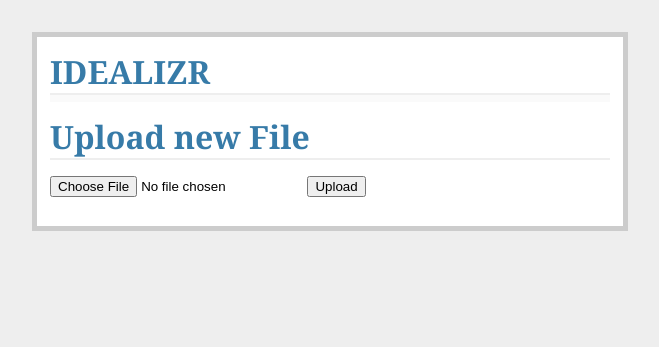
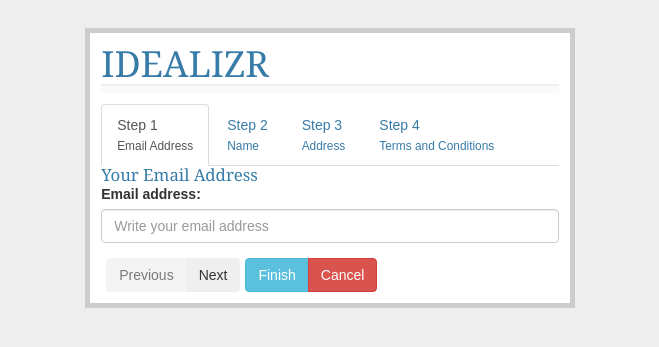
Before and after one commit to chobeat/blackbox, a Flask app: page /upload in a window 1280 px wide. Shown: the top 347 px of the page, without its empty margins (310-969 px from the left). Run offline with Flask 2, Linux system fonts and the light colour scheme; some libraries are stand-ins or nearby versions.

Commit message:
added multi-step form stub

```diff
--- /dev/null
+++ b/web/static/js/upload.js
@@ -0,0 +1,72 @@
+ $(document).ready(function(){
+
+            // Toolbar extra buttons
+            var btnFinish = $('<button></button>').text('Finish')
+                                             .addClass('btn btn-info')
+                                             .on('click', function(){
+                                                    if( !$(this).hasClass('disabled')){
+                                                        var elmForm = $("#myForm");
+                                                        if(elmForm){
+                                                            elmForm.validator('validate');
+                                                            var elmErr = elmForm.find('.has-error');
+                                                            if(elmErr && elmErr.length > 0){
+                                                                alert('Oops we still have error in the form');
+                                                                return false;
+                                                            }else{
+                                                                alert('Great! we are ready to submit form');
+                                                                elmForm.submit();
+                                                                return false;
+                                                            }
+                                                        }
+                                                    }
+                                                });
+            var btnCancel = $('<button></button>').text('Cancel')
+                                             .addClass('btn btn-danger')
+                                             .on('click', function(){
+                                                    $('#smartwizard').smartWizard("reset");
+                                                    $('#myForm').find("input, textarea").val("");
+                                                });
+
+
+
+            // Smart Wizard
+            $('#smartwizard').smartWizard({
+                    selected: 0,
+                    theme: 'dots',
+                    transitionEffect:'fade',
+                    toolbarSettings: {toolbarPosition: 'bottom',
+                                      toolbarExtraButtons: [btnFinish, btnCancel]
+                                    },
+                    anchorSettings: {
+                                markDoneStep: true, // add done css
+                                markAllPreviousStepsAsDone: true, // When a step selected by url hash, all previous steps are marked done
+                                removeDoneStepOnNavigateBack: true, // While navigate back done step after active step will be cleared
+                                enableAnchorOnDoneStep: true // Enable/Disable the done steps navigation
+                            }
+                 });
+
+            $("#smartwizard").on("leaveStep", function(e, anchorObject, stepNumber, stepDirection) {
+                var elmForm = $("#form-step-" + stepNumber);
+                // stepDirection === 'forward' :- this condition allows to do the form validation
+                // only on forward navigation, that makes easy navigation on backwards still do the validation when going next
+                if(stepDirection === 'forward' && elmForm){
+                    elmForm.validator('validate');
+                    var elmErr = elmForm.children('.has-error');
+                    if(elmErr && elmErr.length > 0){
+                        // Form validation failed
+                        return false;
+                    }
+                }
+                return true;
+            });
+
+            $("#smartwizard").on("showStep", function(e, anchorObject, stepNumber, stepDirection) {
+                // Enable finish button only on last step
+                if(stepNumber == 3){
+                    $('.btn-finish').removeClass('disabled');
+                }else{
+                    $('.btn-finish').addClass('disabled');
+                }
+            });
+
+        });
--- a/web/templates/base.html
+++ b/web/templates/base.html
@@ -1,6 +1,10 @@
 <!doctype html>
-<title>IDEALIZR</title>
-<link rel=stylesheet type=text/css href="{{ url_for('static', filename='style.css') }}">
+<head>
+    <title>IDEALIZR</title>
+{% block dependencies %}{% endblock %}
+<link rel=stylesheet type=text/css href="{{ url_for('static', filename='css/style.css') }}">
+</head>
+<body>
 <div class=page>
     <h1>IDEALIZR</h1>
     <div class=metanav>
@@ -10,3 +14,4 @@
     {% endfor %}
     {% block body %}{% endblock %}
 </div>
+</body>
--- a/web/templates/upload.html
+++ b/web/templates/upload.html
@@ -1,8 +1,76 @@
 {% extends "base.html" %}
+{% block dependencies %}
+<script src="https://ajax.googleapis.com/ajax/libs/jquery/3.3.1/jquery.min.js"></script>
+<script src="https://cdn.jsdelivr.net/npm/js-cookie@2/src/js.cookie.min.js"></script>
+<link href="https://maxcdn.bootstrapcdn.com/bootstrap/3.3.6/css/bootstrap.min.css" rel="stylesheet" />
+<link href="{{ url_for('static', filename='css/smart_wizard.min.css') }}" rel="stylesheet" type="text/css" />
+<script src="https://cdnjs.cloudflare.com/ajax/libs/1000hz-bootstrap-validator/0.11.5/validator.min.js"></script>
+<script src="{{url_for('static', filename='js/jquery.smartWizard.min.js')}}"></script>
+<script src="{{url_for('static', filename='js/upload.js')}}"></script>
+
+{% endblock %}
 {% block body %}
-<h1>Upload new File</h1>
-<form method=post enctype=multipart/form-data action="/analysis">
-    <p><input type=file name=file>
-        <input type=submit value=Upload>
-</form>
+    <form action="#" id="myForm" role="form" data-toggle="validator" method="post" accept-charset="utf-8">
+
+        <!-- SmartWizard html -->
+        <div id="smartwizard">
+            <ul>
+                <li><a href="#step-1">Step 1<br /><small>Email Address</small></a></li>
+                <li><a href="#step-2">Step 2<br /><small>Name</small></a></li>
+                <li><a href="#step-3">Step 3<br /><small>Address</small></a></li>
+                <li><a href="#step-4">Step 4<br /><small>Terms and Conditions</small></a></li>
+            </ul>
+
+            <div>
+                <div id="step-1">
+                    <h2>Your Email Address</h2>
+                    <div id="form-step-0" role="form" data-toggle="validator">
+                        <div class="form-group">
+                            <label for="email">Email address:</label>
+                            <input type="email" class="form-control" name="email" id="email" placeholder="Write your email address" required>
+                            <div class="help-block with-errors"></div>
+                        </div>
+                    </div>
+
+                </div>
+                <div id="step-2">
+                    <h2>Your Name</h2>
+                    <div id="form-step-1" role="form" data-toggle="validator">
+                        <div class="form-group">
+                            <label for="name">Name:</label>
+                            <input type="text" class="form-control" name="name" id="email" placeholder="Write your name" required>
+                            <div class="help-block with-errors"></div>
+                        </div>
+                    </div>
+                </div>
+                <div id="step-3">
+                    <h2>Your Address</h2>
+                    <div id="form-step-2" role="form" data-toggle="validator">
+                        <div class="form-group">
+                            <label for="address">Address</label>
+                            <textarea class="form-control" name="address" id="address" rows="3" placeholder="Write your address..." required></textarea>
+                            <div class="help-block with-errors"></div>
+                        </div>
+                    </div>
+                </div>
+                <div id="step-4" class="">
+                    <h2>Terms and Conditions</h2>
+                    <p>
+                        Terms and conditions: Keep your smile :)
+                    </p>
+                    <div id="form-step-3" role="form" data-toggle="validator">
+                        <div class="form-group">
+                            <label for="terms">I agree with the T&C</label>
+                            <input type="checkbox" id="terms" data-error="Please accept the Terms and Conditions" required>
+                            <div class="help-block with-errors"></div>
+                        </div>
+                    </div>
+
+
+                </div>
+            </div>
+        </div>
+
+    </form>
+
 {% endblock %}
```
Also changed, not shown: web/static/css/smart_wizard.min.css (added), web/static/css/style.css (renamed from web/static/style.css), web/static/js/jquery.smartWizard.min.js (added).
